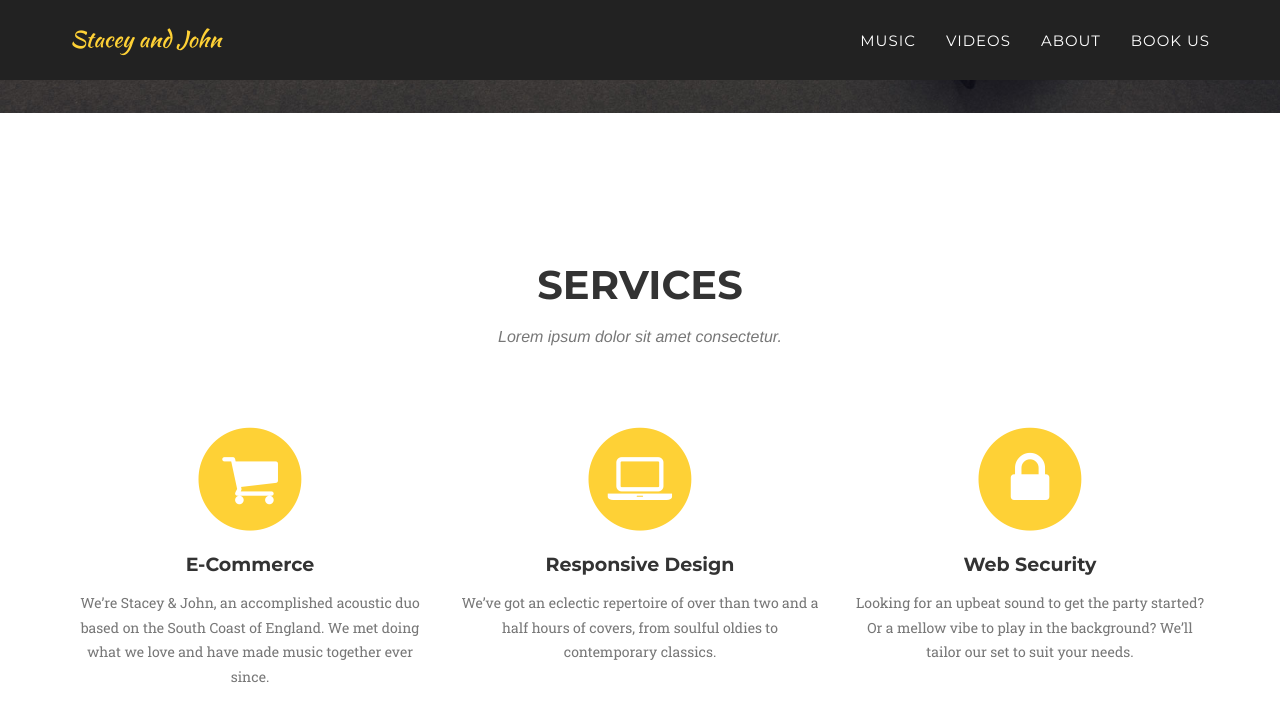
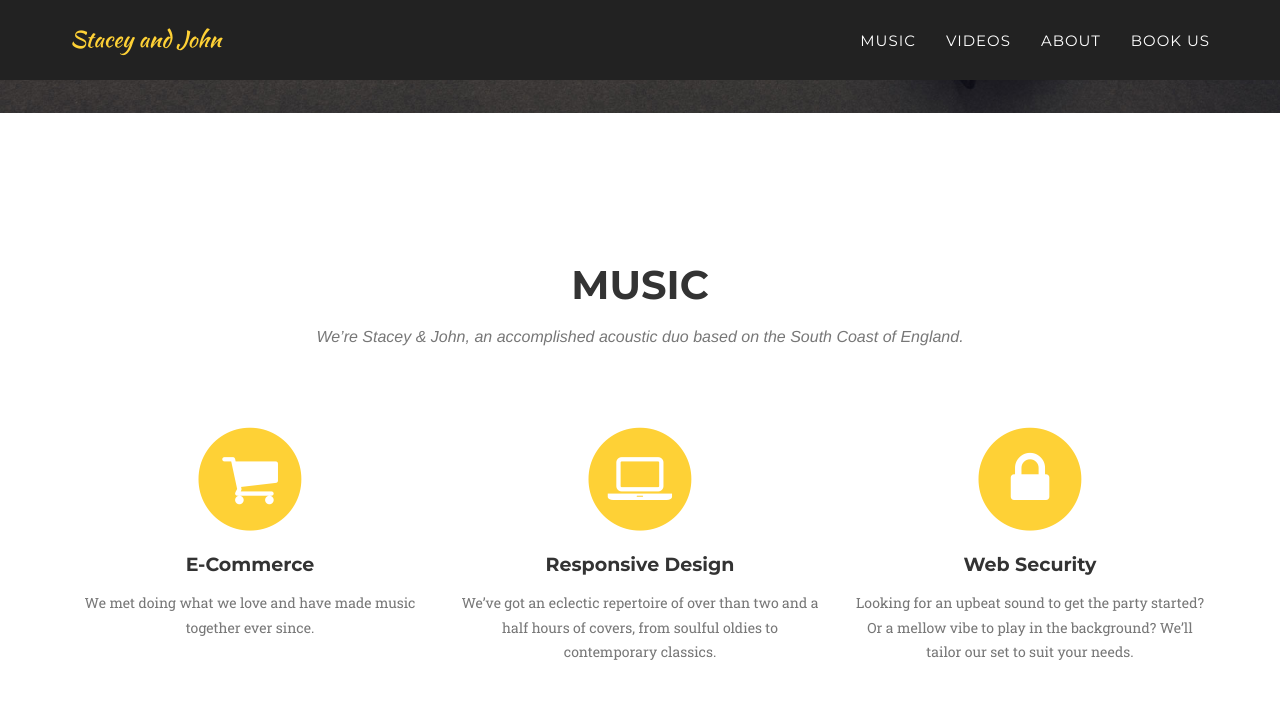
Before and after one commit to staceyandjohn/staceyandjohn, a Jekyll site: the page built from index.html, in a window 1280 px wide and 900 px high, scrolled down 645 px. Shown: the top 721 px of the window. Built offline with Jekyll 4.4.1, drawn with Linux system fonts in a browser that asks for light colours; some web fonts are replaced.

Commit message:
Update services.html

```diff
--- a/_includes/services.html
+++ b/_includes/services.html
@@ -3,8 +3,8 @@
         <div class="container">
             <div class="row">
                 <div class="col-lg-12 text-center">
-                    <h2 class="section-heading">Services</h2>
-                    <h3 class="section-subheading text-muted">Lorem ipsum dolor sit amet consectetur.</h3>
+                    <h2 class="section-heading">Music</h2>
+                    <h3 class="section-subheading text-muted">We’re Stacey & John, an accomplished acoustic duo based on the South Coast of England.</h3>
                 </div>
             </div>
             <div class="row text-center">
@@ -14,7 +14,7 @@
                         <i class="fa fa-shopping-cart fa-stack-1x fa-inverse"></i>
                     </span>
                     <h4 class="service-heading">E-Commerce</h4>
-                    <p class="text-muted">We’re Stacey & John, an accomplished acoustic duo based on the South Coast of England. We met doing what we love and have made music together ever since.</p>
+                    <p class="text-muted">We met doing what we love and have made music together ever since.</p>
                 </div>
                 <div class="col-md-4">
                     <span class="fa-stack fa-4x">
```
